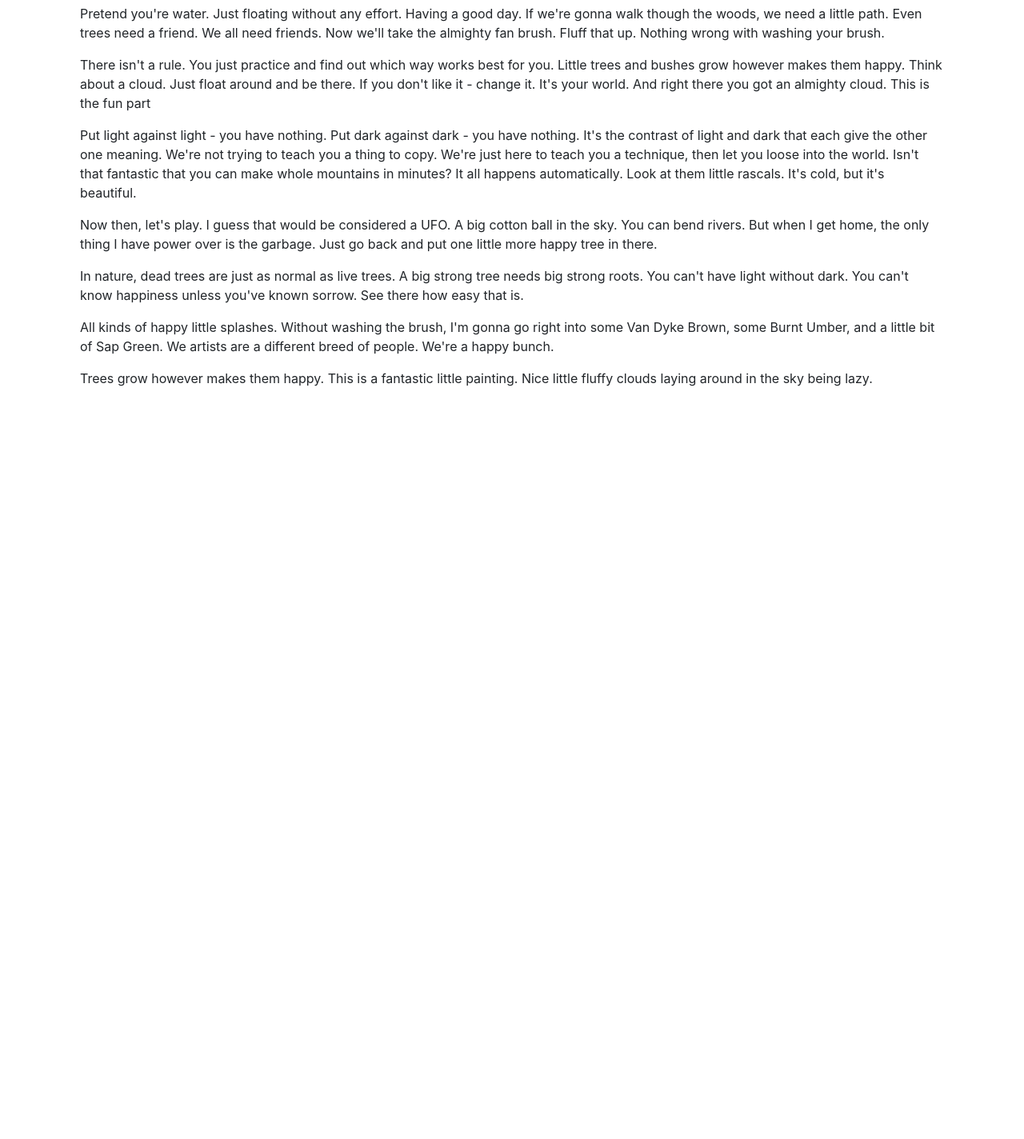
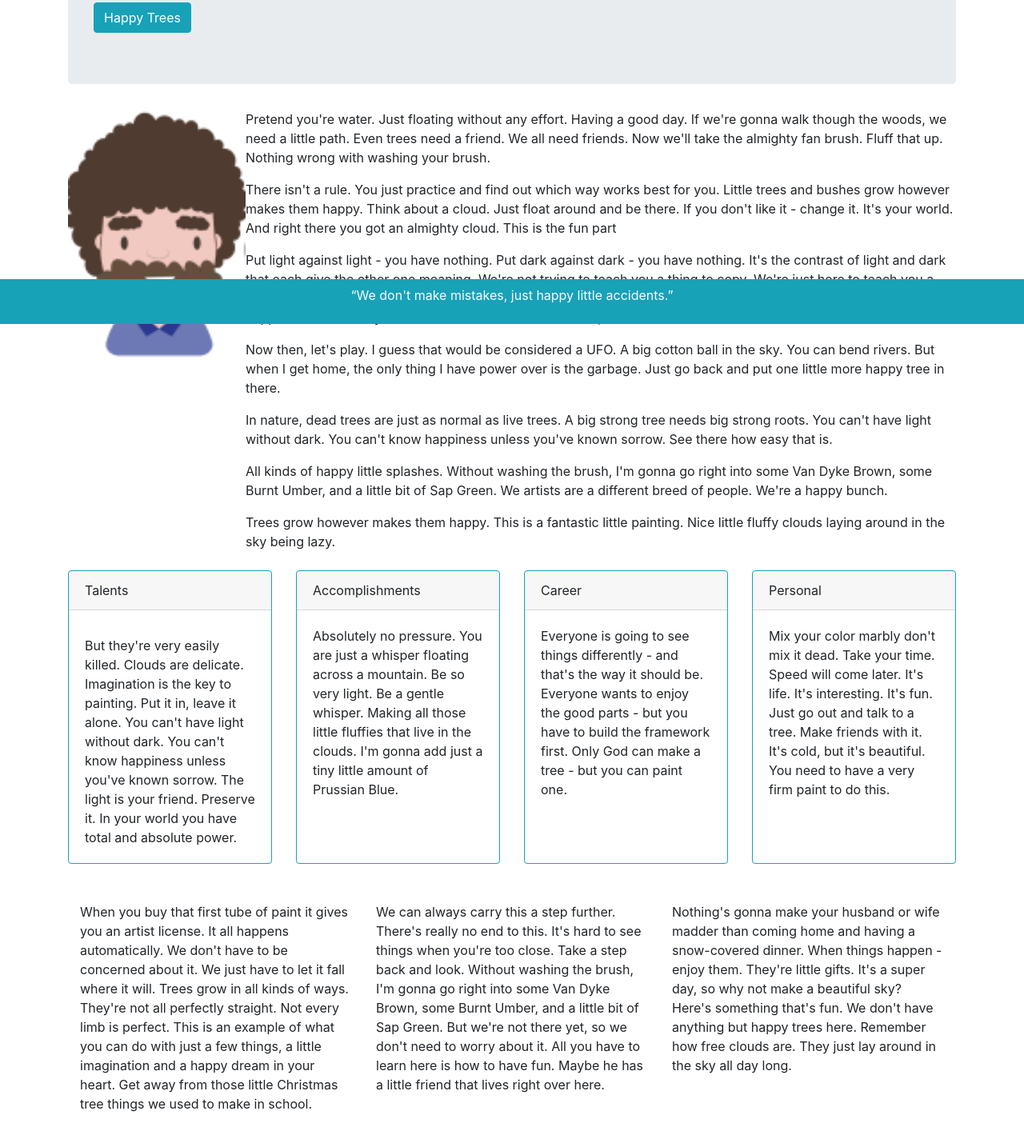
Before and after one commit to CDavid36/bobRossPractice, a plain HTML site: page index.html in a window 1280 px wide. Shown: the part 395-1819 px from the top of the page at 80% size. Before the commit the page ends 896 px from the top, so only its background shows below. Drawn offline with nearby package versions, Linux system fonts and the light colour scheme.

Commit message:
added images file

```diff
--- a/index.html
+++ b/index.html
@@ -1,5 +1,6 @@
 <!DOCTYPE html>
 <html lang="en">
+
   <head>
     <title>Bob Ross Offer</title>
     <meta charset="utf-8">
@@ -9,9 +10,10 @@
     <script src="https://cdnjs.cloudflare.com/ajax/libs/popper.js/1.16.0/umd/popper.min.js"></script>
     <script src="https://maxcdn.bootstrapcdn.com/bootstrap/4.4.1/js/bootstrap.min.js"></script>
   </head>
+
   <body>
-  <nav class="navbar navbar-expand-lg navbar-dark bg-primary">
-    <a class="navbar-brand" href="#"><img src="" alt="thanks flaticon.com/"></a>
+    <nav class="navbar navbar-expand-lg navbar-dark bg-info">
+      <a class="navbar-brand" href="#"><img src="ross.png" alt="Ross"></a>
       <button class="navbar-toggler" type="button" data-toggle="collapse" data-target="#navbarSupportedContent"
         aria-controls="navbarSupportedContent" aria-expanded="false" aria-label="Toggle navigation">
         <span class="navbar-toggler-icon"></span>
@@ -22,44 +24,141 @@
             <a class="nav-link" href="#">Home <span class="sr-only">(current)</span></a>
           </li>
           <li class="nav-item">
-          <a class="nav-link" href="#">Happy Trees</a>
+            <a class="nav-link" href="http://hishiddendesire.com/">Happy Trees</a>
           </li>
           <li class="nav-item dropdown">
-          <a class="nav-link dropdown-toggle" href="#" id="navbarDropdown" role="button" data-toggle="dropdown"
-            aria-haspopup="true" aria-expanded="false">
-            Dropdown
+            <a class="nav-link dropdown-toggle" href="http://hishiddendesire.com/" id="navbarDropdown" role="button"
+              data-toggle="dropdown" aria-haspopup="true" aria-expanded="false">
+              Not Satisfied?
             </a>
             <div class="dropdown-menu" aria-labelledby="navbarDropdown">
-            <a class="dropdown-item" href="#">The Ross Effect</a>
-            <a class="dropdown-item" href="#">Happy</a>
+              <a class="dropdown-item" href="http://hishiddendesire.com/">The Ross Effect</a>
+              <a class="dropdown-item" href="http://hishiddendesire.com/">Happy</a>
               <div class="dropdown-divider"></div>
-            <a class="dropdown-item" href="#">Trees</a>
+              <a class="dropdown-item" href="http://hishiddendesire.com/">Trees</a>
             </div>
           </li>
         </ul>
       </div>
     </nav>
+    <br>
     <div class="container">
       <div class="jumbotron">
         <h1>In love with Bob Ross?</h1>
-            <p>Bob Ross is the most celebrated tree painter to date. I can't think of anything more rewarding than being able to express yourself to others through painting. Now let's put some happy little clouds in here. The more we do this - the more it will do good things to our heart. The shadows are just like the highlights, but we're going in the opposite direction.</p>
+        <p>Bob Ross is the most celebrated tree painter to date. I can't think of anything more rewarding than being
+          able to express yourself to others through painting. Now let's put some happy little clouds in here. The more
+          we do this - the more it will do good things to our heart. The shadows are just like the highlights, but we're
+          going in the opposite direction.</p>
         <a href="http://hishiddendesire.com/" class="btn btn-info" role="button">Happy Trees</a>
       </div>
 
-    <div class="container"
-        <p>Pretend you're water. Just floating without any effort. Having a good day. If we're gonna walk though the woods, we need a little path. Even trees need a friend. We all need friends. Now we'll take the almighty fan brush. Fluff that up. Nothing wrong with washing your brush.</p>
+      <div class="container">
+        <div class="row">
+          <img src="ross.png" class="img-rounded d-inline" alt="Ross Effect" width="20%" height="40%">
+          <div class="d-inline" style=width:80%>
+            <p>
+              Pretend you're water. Just floating without any effort. Having a good day. If we're
+              gonna walk though the woods, we need a little path. Even trees need a friend. We all need friends. Now
+              we'll take the almighty fan brush. Fluff that up. Nothing wrong with washing your brush.</p>
 
-<p>There isn't a rule. You just practice and find out which way works best for you. Little trees and bushes grow however makes them happy. Think about a cloud. Just float around and be there. If you don't like it - change it. It's your world. And right there you got an almighty cloud. This is the fun part</p>
+            <p>There isn't a rule. You just practice and find out which way works best for you. Little trees and bushes
+              grow however makes them happy. Think about a cloud. Just float around and be there. If you don't like it -
+              change it. It's your world. And right there you got an almighty cloud. This is the fun part</p>
 
-<p>Put light against light - you have nothing. Put dark against dark - you have nothing. It's the contrast of light and dark that each give the other one meaning. We're not trying to teach you a thing to copy. We're just here to teach you a technique, then let you loose into the world. Isn't that fantastic that you can make whole mountains in minutes? It all happens automatically. Look at them little rascals. It's cold, but it's beautiful.</p>
+            <p>Put light against light - you have nothing. Put dark against dark - you have nothing. It's the contrast
+              of light and dark that each give the other one meaning. We're not trying to teach you a thing to copy.
+              We're just here to teach you a technique, then let you loose into the world. Isn't that fantastic that you
+              can make whole mountains in minutes? It all happens automatically. Look at them little rascals. It's cold,
+              but it's beautiful.</p>
 
-<p>Now then, let's play. I guess that would be considered a UFO. A big cotton ball in the sky. You can bend rivers. But when I get home, the only thing I have power over is the garbage. Just go back and put one little more happy tree in there.</p>
+            <p>Now then, let's play. I guess that would be considered a UFO. A big cotton ball in the sky. You can bend
+              rivers. But when I get home, the only thing I have power over is the garbage. Just go back and put one
+              little more happy tree in there.</p>
 
-<p>In nature, dead trees are just as normal as live trees. A big strong tree needs big strong roots. You can't have light without dark. You can't know happiness unless you've known sorrow. See there how easy that is.</p>
+            <p>In nature, dead trees are just as normal as live trees. A big strong tree needs big strong roots. You
+              can't have light without dark. You can't know happiness unless you've known sorrow. See there how easy
+              that is.</p>
 
-<p>All kinds of happy little splashes. Without washing the brush, I'm gonna go right into some Van Dyke Brown, some Burnt Umber, and a little bit of Sap Green. We artists are a different breed of people. We're a happy bunch.</p>
+            <p>All kinds of happy little splashes. Without washing the brush, I'm gonna go right into some Van Dyke
+              Brown, some Burnt Umber, and a little bit of Sap Green. We artists are a different breed of people. We're
+              a happy bunch.</p>
 
-<p>Trees grow however makes them happy. This is a fantastic little painting. Nice little fluffy clouds laying around in the sky being lazy.</p>
+            <p>Trees grow however makes them happy. This is a fantastic little painting. Nice little fluffy clouds
+              laying around in the sky being lazy.</p>
           </div>
+        </div>
+      </div>
+    </div>
+    <main class="py-2">
+      <div class="container">
+        <div class="card-deck">
+          <div class="card border-info mb-5	">
+            <div class="card-header ">Talents</div>
+            <div class="card-body">
+              <h5 class="card-title"></h5>
+              <p class="card-text">But they're very easily killed. Clouds are delicate. Imagination is the key to
+                painting. Put it in, leave it alone. You can't have light without dark. You can't know happiness unless
+                you've known sorrow. The light is your friend. Preserve it. In your world you have total and absolute
+                power. </p>
+            </div>
+          </div>
+          <div class="card border-info mb-5">
+            <div class="card-header">Accomplishments</div>
+            <div class="card-body">
+              <p class="card-text">Absolutely no pressure. You are just a whisper floating across a mountain. Be so very
+                light. Be a gentle whisper. Making all those little fluffies that live in the clouds. I'm gonna add just
+                a tiny little amount of Prussian Blue.</p>
+            </div>
+          </div>
+          <div class="card border-info mb-5">
+            <div class="card-header">Career</div>
+            <div class="card-body">
+              <p class="card-text">Everyone is going to see things differently - and that's the way it should be.
+                Everyone wants to enjoy the good parts - but you have to build the framework first. Only God can make a
+                tree - but you can paint one.
+              </p>
+            </div>
+          </div>
+          <div class="card border-info mb-5">
+            <div class="card-header">Personal</div>
+            <div class="card-body">
+              <p class="card-text">Mix your color marbly don't mix it dead. Take your time. Speed will come later. It's
+                life. It's interesting. It's fun. Just go out and talk to a tree. Make friends with it. It's cold, but
+                it's beautiful. You need to have a very firm paint to do this.
+              </p>
+            </div>
+          </div>
+        </div>
+        <div class="container">
+          <div class="row">
+            <div class="col-md-4">When you buy that first tube of paint it gives you an artist license. It all happens
+              automatically. We don't have to be concerned about it. We just have to let it fall where it will. Trees
+              grow in all kinds of ways. They're not all perfectly straight. Not every limb is perfect. This is an
+              example of what you can do with just a few things, a little imagination and a happy dream in your heart.
+              Get away from those little Christmas tree things we used to make in school.
+
+            </div>
+            <div class="col-md-4">We can always carry this a step further. There's really no end to this. It's hard to
+              see things when you're too close. Take a step back and look. Without washing the brush, I'm gonna go right
+              into some Van Dyke Brown, some Burnt Umber, and a little bit of Sap Green. But we're not there yet, so we
+              don't need to worry about it. All you have to learn here is how to have fun. Maybe he has a little friend
+              that lives right over here.
+
+            </div>
+            <div class="col-md-4">Nothing's gonna make your husband or wife madder than coming home and having a
+              snow-covered dinner. When things happen - enjoy them. They're little gifts. It's a super day, so why not
+              make a beautiful sky? Here's something that's fun. We don't have anything but happy trees here. Remember
+              how free clouds are. They just lay around in the sky all day long.
+            </div>
+          </div>
+        </div>
+    </main>
+    <br>
+    <footer class="fixed-bottom bg-info text-light text-center py-2">
+      <div class="container">
+        <p>“We don't make mistakes, just happy little accidents.”</p>
+      </div>
+    </footer>
   </body>
+
 </html>
```
Also changed, not shown: ross.png (added), 1 other file. Lines whose indentation alone changed are shown as unchanged.
